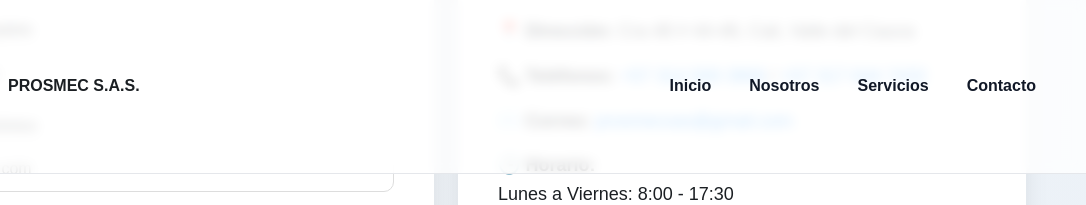
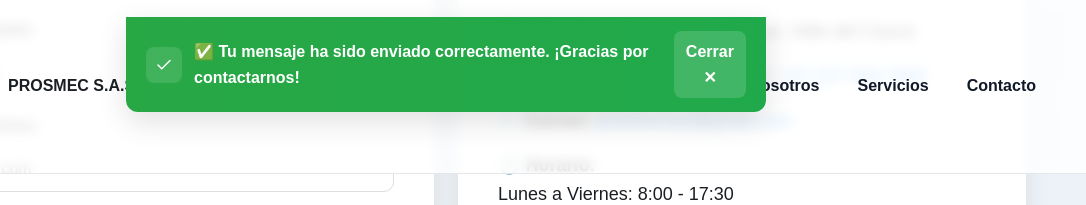
Before and after one commit to Prosmecsas2025/Prosmecsas2025.github.io, a plain HTML site: page contacto.html in a window 1280 px wide. Both pictures are taken after typing "Sample", "name@example.com", "Sample" into the empty fields and a click on the button "Enviar mensaje". Shown: the part 497-702 px from the top of the page, 194-1280 px from the left. Drawn offline with nearby package versions, Linux system fonts and the light colour scheme.

Commit message:
CAMBIOS DEL FORMULARIO

```diff
--- a/contacto.html
+++ b/contacto.html
@@ -147,7 +147,7 @@
       to { opacity: 1; transform: translateY(0); }
     }
 
-    /* Mensaje enviado */
+    /* Mensaje enviado (texto dentro del formulario) */
     #formMsg {
       display: none;
       font-weight: 600;
@@ -161,10 +161,108 @@
         padding: 60px 20px;
       }
     }
+
+
+    /* ================= ALERTA SUPERIOR (BANNER) =================
+       Esta es la alerta que aparece arriba del navegador cuando el
+       formulario se envía. No elimina nada de tu estructura; solo
+       añade un contenedor fijo y su comportamiento. */
+    .top-alert {
+      position: fixed;
+      top: -100px; /* comienza oculta arriba */
+      left: 0;
+      right: 0;
+      margin: 0 auto;
+      max-width: 1100px;
+      background: linear-gradient(90deg, #28a745, #20a94b);
+      color: white;
+      padding: 14px 20px;
+      border-radius: 0 0 12px 12px;
+      box-shadow: 0 10px 30px rgba(0,0,0,0.12);
+      display: flex;
+      align-items: center;
+      justify-content: space-between;
+      gap: 12px;
+      z-index: 200000; /* muy por encima para que se vea */
+      transition: transform 350ms cubic-bezier(.22,1,.36,1), top 350ms ease;
+      transform: translateY(-12px);
+      left: 50%;
+      transform: translateX(-50%) translateY(-12px);
+    }
+
+    .top-alert.show {
+      top: 18px;
+      transform: translateX(-50%) translateY(0);
+    }
+
+    .top-alert .alert-text {
+      display: flex;
+      gap: 10px;
+      align-items: center;
+      font-weight: 600;
+    }
+
+    .top-alert .alert-close {
+      background: rgba(255,255,255,0.15);
+      border: none;
+      color: white;
+      padding: 8px 10px;
+      border-radius: 8px;
+      cursor: pointer;
+      font-weight: 700;
+    }
+
+    .top-alert .alert-close:focus {
+      outline: 2px solid rgba(255,255,255,0.3);
+    }
+
+    /* Icono */
+    .top-alert .icon {
+      background: rgba(255,255,255,0.12);
+      padding: 6px;
+      border-radius: 8px;
+      display: inline-flex;
+      align-items: center;
+      justify-content: center;
+      min-width: 36px;
+      min-height: 36px;
+    }
+
+    /* pequeño ajuste para pantallas chicas */
+    @media (max-width: 520px) {
+      .top-alert {
+        left: 8px;
+        right: 8px;
+        max-width: none;
+        border-radius: 10px;
+      }
+      .top-alert .alert-text {
+        font-size: 14px;
+      }
+    }
+
   </style>
 </head>
 
 <body>
+  <!-- ALERTA SUPERIOR: se inyecta pero está oculta hasta que se envía el formulario -->
+  <div id="topAlert" class="top-alert" role="status" aria-live="polite" aria-atomic="true" style="display:none;">
+    <div style="display:flex; align-items:center; gap:12px;">
+      <div class="icon" aria-hidden="true">
+        <!-- icono check -->
+        <svg width="18" height="18" viewBox="0 0 24 24" fill="none" aria-hidden="true" xmlns="http://www.w3.org/2000/svg">
+          <path d="M20 6L9 17L4 12" stroke="white" stroke-width="2" stroke-linecap="round" stroke-linejoin="round"/>
+        </svg>
+      </div>
+      <div class="alert-text">
+        <span id="topAlertText">✅ Mensaje enviado correctamente.</span>
+      </div>
+    </div>
+    <div>
+      <button id="topAlertClose" class="alert-close" aria-label="Cerrar notificación">Cerrar ✕</button>
+    </div>
+  </div>
+
   <!-- === HEADER ORIGINAL === -->
   <header class="header">
     <div class="container header-inner">
@@ -259,13 +357,71 @@
 
   <!-- === SCRIPT DE ENVÍO SIMULADO === -->
   <script>
+    (function(){
+      // elementos
       const form = document.getElementById("formContact");
       const msg = document.getElementById("formMsg");
+      const topAlert = document.getElementById("topAlert");
+      const topAlertText = document.getElementById("topAlertText");
+      const topAlertClose = document.getElementById("topAlertClose");
+      let alertTimeout = null;
+
+      // Mostrar alerta superior
+      function showTopAlert(text, autoHide = true, ms = 4200) {
+        topAlertText.textContent = "✅ " + text;
+        topAlert.style.display = "flex";
+        // Force reflow to allow transition (ensures class toggle animates)
+        void topAlert.offsetWidth;
+        topAlert.classList.add("show");
+        // auto hide si se quiere
+        if (alertTimeout) clearTimeout(alertTimeout);
+        if (autoHide) {
+          alertTimeout = setTimeout(() => hideTopAlert(), ms);
+        }
+      }
+
+      // Ocultar alerta superior
+      function hideTopAlert() {
+        topAlert.classList.remove("show");
+        // esperar la transición antes de esconder completamente
+        setTimeout(() => {
+          topAlert.style.display = "none";
+        }, 400);
+        if (alertTimeout) {
+          clearTimeout(alertTimeout);
+          alertTimeout = null;
+        }
+      }
+
+      // cierre manual
+      topAlertClose.addEventListener("click", hideTopAlert);
+
+      // Comportamiento de envío del formulario
       form.addEventListener("submit", e => {
+        // Evitamos envío real para demo/simulador (como ya tenías)
         e.preventDefault();
+
+        // mostramos mensaje interno (si lo usas)
         msg.style.display = "block";
+
+        // mostramos la alerta superior (texto personalizado)
+        showTopAlert("Tu mensaje ha sido enviado correctamente. ¡Gracias por contactarnos!");
+
+        // reset del formulario
         form.reset();
+
+        // (Opcional) si en el servidor procesar_contacto.php vas a usar AJAX real,
+        // en ese caso debes quitar el e.preventDefault() y manejar respuesta del servidor.
       });
+
+      // Accessibility: permitir cerrar la alerta con Escape cuando está visible
+      document.addEventListener("keydown", function(ev){
+        if (ev.key === "Escape" && topAlert.classList.contains("show")) {
+          hideTopAlert();
+        }
+      });
+
+    })();
   </script>
 
   <script src="https://cdn.jsdelivr.net/npm/bootstrap@5.3.3/dist/js/bootstrap.bundle.min.js"></script>
@@ -324,7 +480,6 @@
       background: none;
       transform: scale(1.2); /* 🔥 fuerza a que la imagen se expanda un poco más */
     }
-
   </style>
 
   <!-- ======= ASISTENTE (HTML) ======= -->
@@ -593,7 +748,6 @@
     }
   </style>
 
-
   <!-- BOTÓN SUBIR BONITO DERECHA -->
   <style>
     #btnTop {
@@ -650,12 +804,8 @@
       });
     });
   </script>
-<!DOCTYPE html>
-<html lang="es">
-<head>
-<meta charset="UTF-8">
-<meta name="viewport" content="width=device-width, initial-scale=1.0">
 
+  <!-- Código para adaptar variables -- sólo funciona bien si se carga una vez -->
   <style>
     /* Variables que se adaptan al tamaño real del dispositivo */
     :root {
@@ -663,13 +813,11 @@
         --vh: 1vh;
     }
 
-/* Ejemplo: si tienes contenedores de ancho completo */
     .full-screen {
         width: calc(var(--vw) * 100);
         height: calc(var(--vh) * 100);
     }
 
-/* Esto asegura que la página se vea bien en computadoras, tablets y celulares */
     body {
         margin: 0;
         padding: 0;
@@ -680,14 +828,7 @@ body {
         box-sizing: inherit;
     }
   </style>
-</head>
 
-<body>
-
-<!-- TU CONTENIDO AQUI -->
-
-
-<!-- Código para adaptar la página en todos los dispositivos -->
   <script>
     (function() {
         function ajustar() {
@@ -698,8 +839,6 @@ body {
         window.addEventListener('resize', ajustar);
     })();
   </script>
-</body>
-</html>
 
 </body>
 </html>
```
Also changed, not shown: index.html (+9 -9 lines), nosotros.html (+2 -2 lines), servicios.html (+1 -1 lines). Lines whose indentation alone changed are shown as unchanged.
